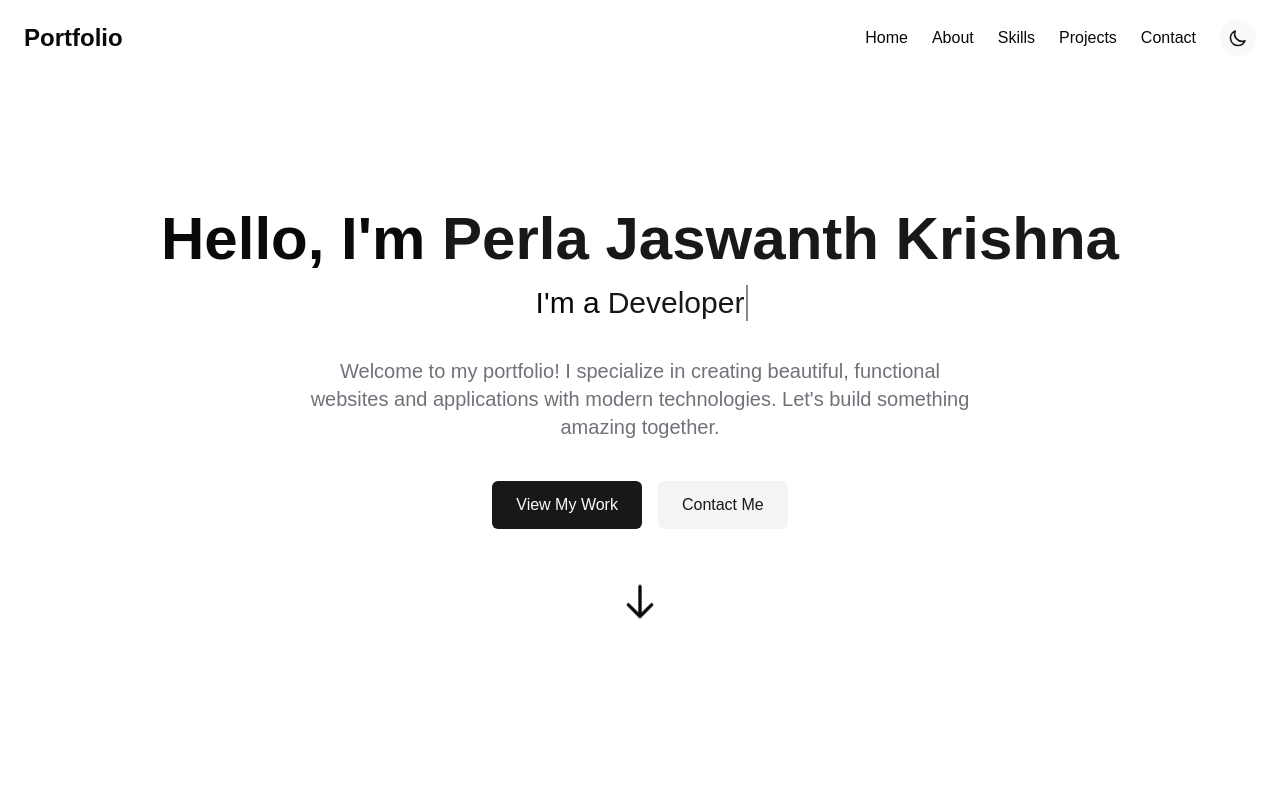
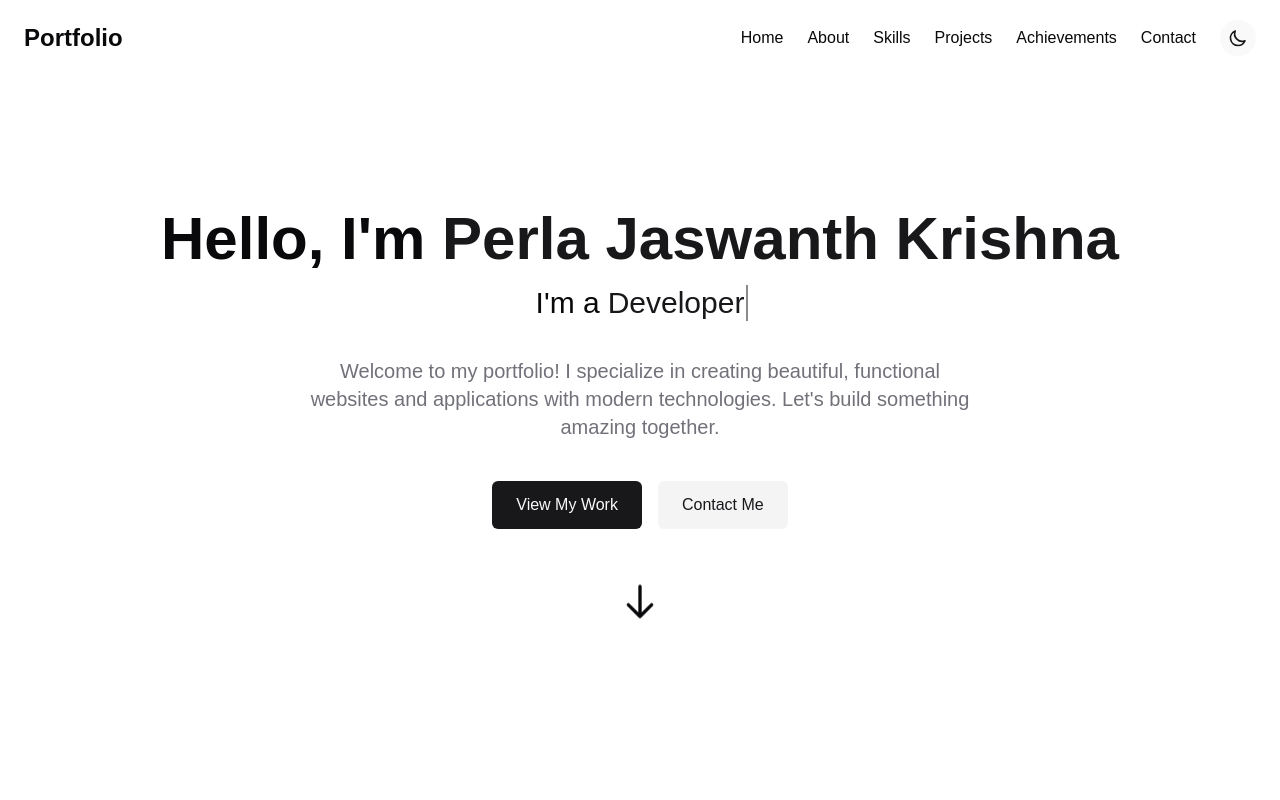
Before and after one commit to JPKrishna28/portfolio, a React (Vite) app: page / in a window 1280 px wide. Shown: the top 800 px of the page. Built offline with nearby package versions, Linux system fonts and the light colour scheme.

Commit message:
added 'Achievements' link to navigation

```diff
--- a/src/components/Header.tsx
+++ b/src/components/Header.tsx
@@ -6,6 +6,7 @@ const navLinks = [
   { name: 'About', href: '#about' },
   { name: 'Skills', href: '#skills' },
   { name: 'Projects', href: '#projects' },
+  { name: 'Achievements', href: '#achievements' },
   { name: 'Contact', href: '#contact' },
 ];
 
```
